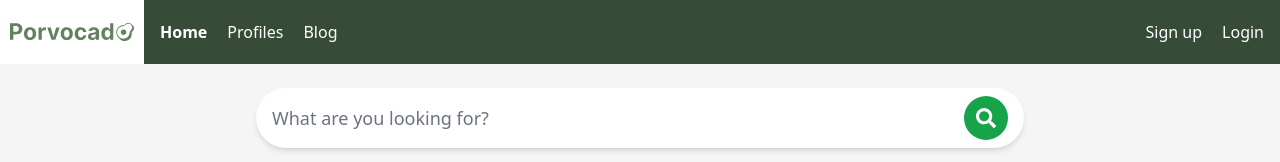
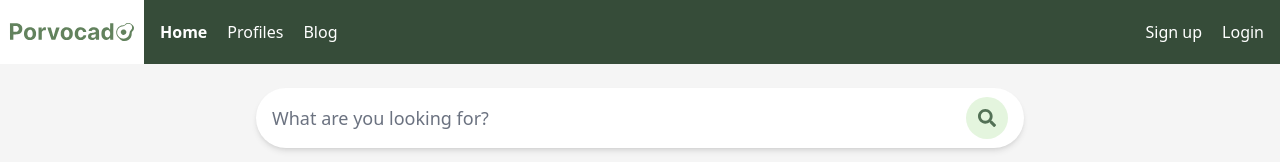
Before and after one commit to PeterMMM/lap-portfolio-builder-platform, a Next.js app: page /pofolio in a window 1280 px wide. Shown: the top 162 px of the page. Built offline with nearby package versions, Linux system fonts and the light colour scheme.

Commit message:
Finalize home page

```diff
--- a/components/Search.js
+++ b/components/Search.js
@@ -23,8 +23,8 @@ const Search = () => {
         className="bg-transparent outline-none placeholder-gray-500 text-lg w-full py-2 px-4"  // Full width input
       />
 
-      <div className="flex items-center justify-center bg-green-600 rounded-full p-3 mr-4 cursor-pointer" onClick={handleSearch}>
-        <FaSearch size={20} className="text-white" />
+      <div className="flex items-center justify-center bg-[#E4F5DE] rounded-full p-3 mr-4 cursor-pointer" onClick={handleSearch}>
+        <FaSearch size={18} className="text-[#537156]" />
       </div>
     </div>
   );
```
